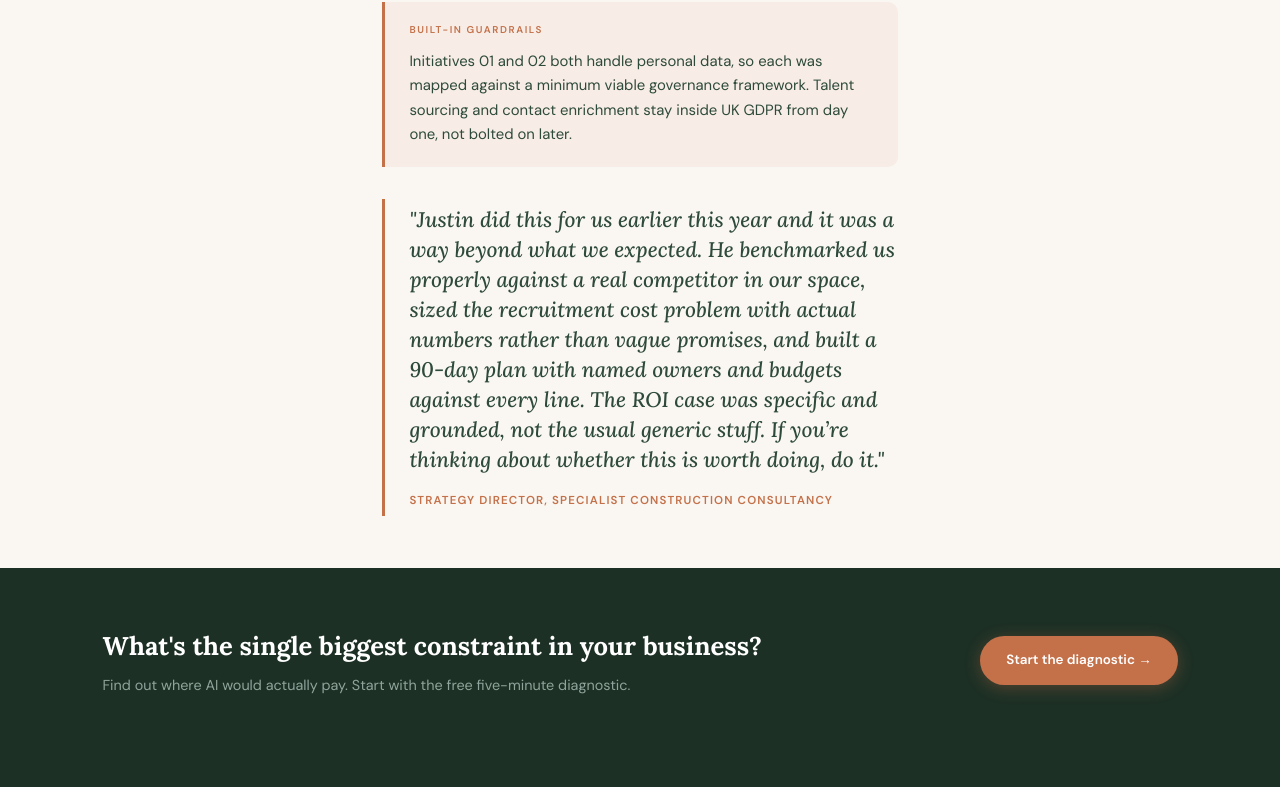
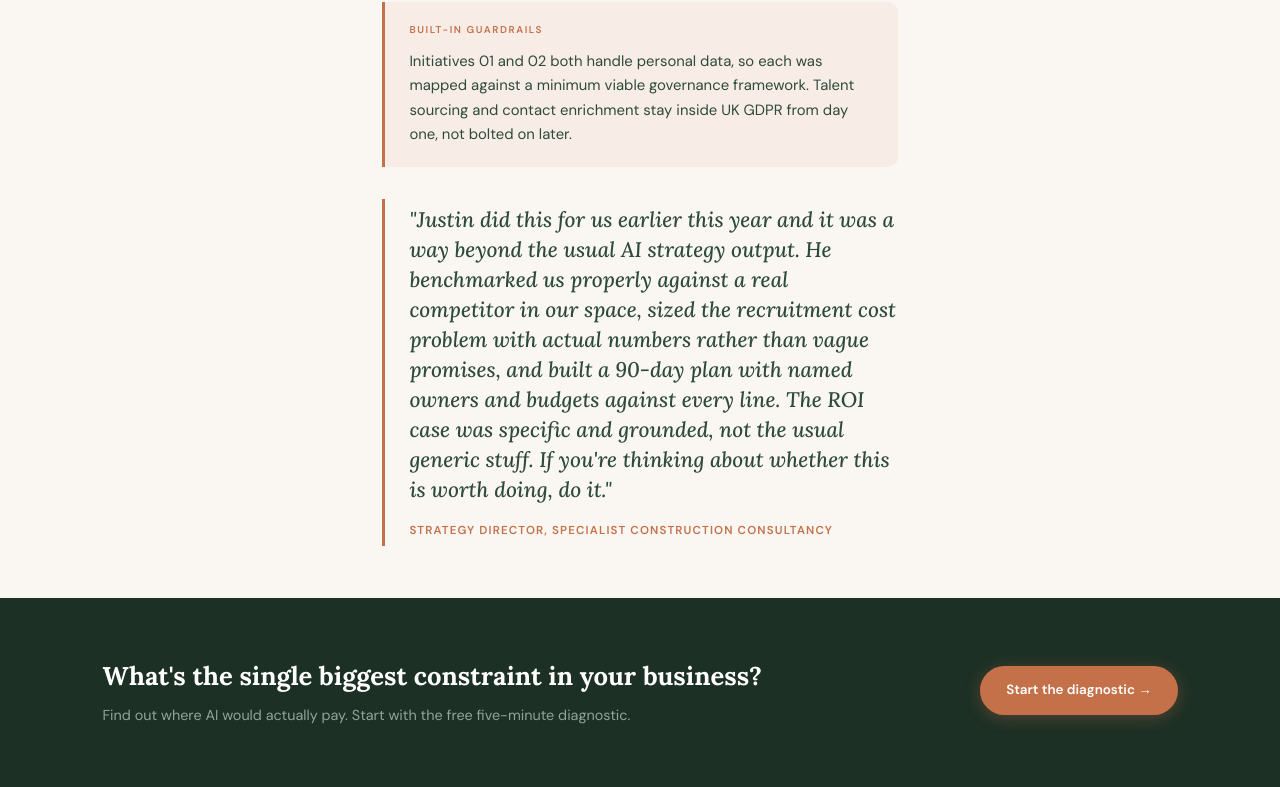
Before and after one commit to Dasbeasten/yea-i-consulting, a website: page case-studies/turning-a-recruitment-bottleneck-into-a-pipeline.html in a window 1280 px wide. Shown: the part 2634-3421 px from the top of the page. Drawn offline with Linux system fonts and the light colour scheme.

Commit message:
Update quote to reflect AI strategy output

```diff
--- a/case-studies/turning-a-recruitment-bottleneck-into-a-pipeline.html
+++ b/case-studies/turning-a-recruitment-bottleneck-into-a-pipeline.html
@@ -345,7 +345,7 @@ footer{background:var(--ink-d);padding:56px 8% 32px}
   </div>
 
   <div class="pull-quote">
-    <q>"Justin did this for us earlier this year and it was a way beyond what we expected. He benchmarked us properly against a real competitor in our space, sized the recruitment cost problem with actual numbers rather than vague promises, and built a 90-day plan with named owners and budgets against every line. The ROI case was specific and grounded, not the usual generic stuff. If you’re thinking about whether this is worth doing, do it."</q>
+    <q>"Justin did this for us earlier this year and it was a way beyond the usual AI strategy output. He benchmarked us properly against a real competitor in our space, sized the recruitment cost problem with actual numbers rather than vague promises, and built a 90-day plan with named owners and budgets against every line. The ROI case was specific and grounded, not the usual generic stuff. If you're thinking about whether this is worth doing, do it."</q>
     <div class="attr">Strategy Director, specialist construction consultancy</div>
   </div>
 
```
